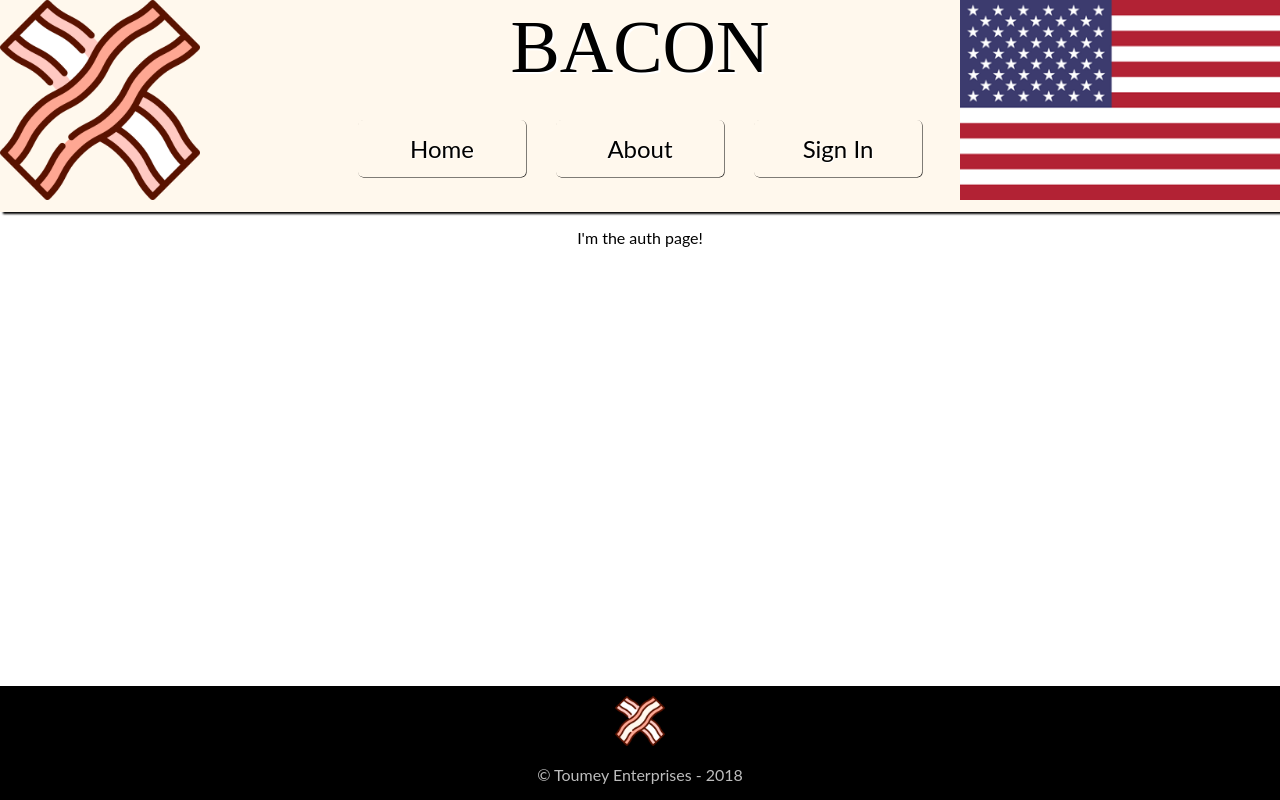
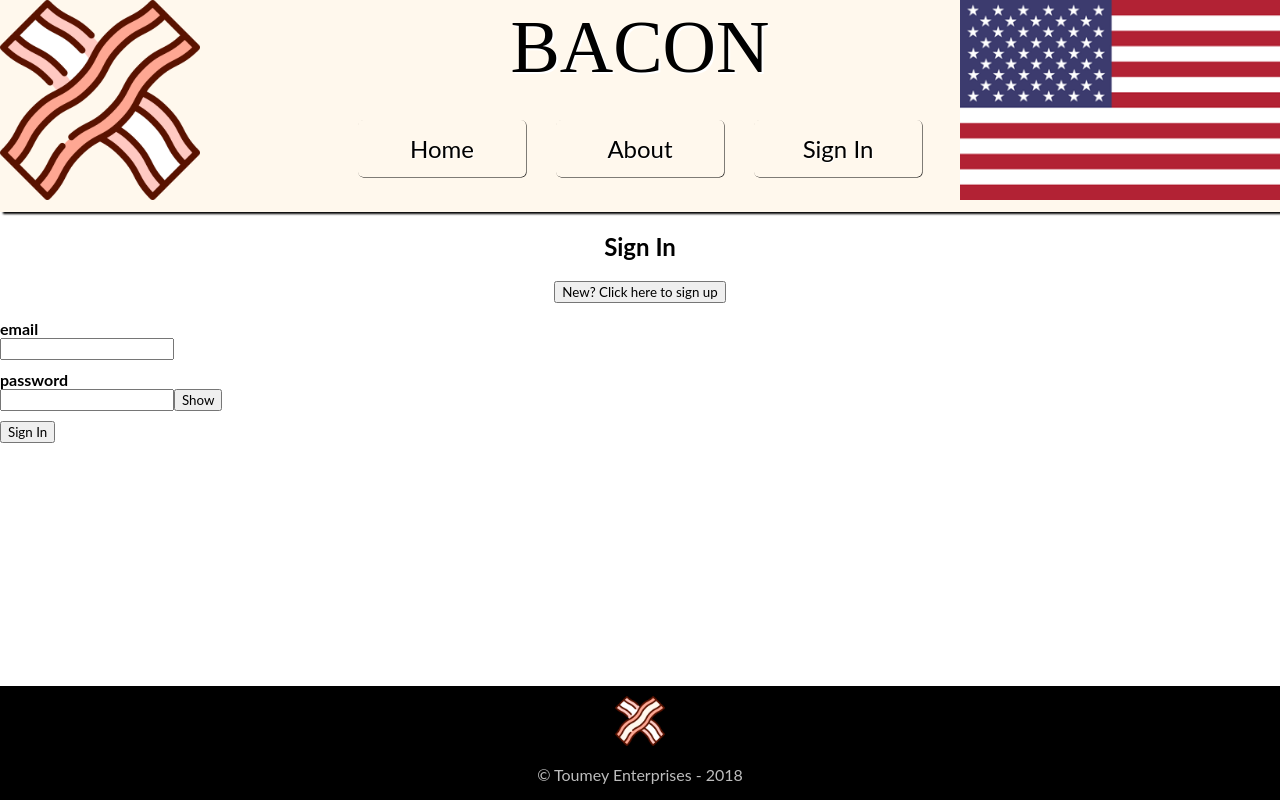
Before and after one commit to alchemy-bootcamp-two-summer-2018/goals, a Vue app in the folder app/: page /#/auth in a window 1280 px wide. Shown: the top 800 px of the page. Built offline with nearby package versions, Linux system fonts and the light colour scheme.

Commit message:
sign in and sign out is working, haphazardly

```diff
--- a/app/src/App.vue
+++ b/app/src/App.vue
@@ -1,7 +1,7 @@
 <template>
   <div id="app">
     <Header/>
-    <router-view></router-view>
+    <router-view :onUser="handleUser"></router-view>
     <Footer/>
   </div>
 </template>
@@ -9,14 +9,31 @@
 <script>
 import Header from './components/Header.vue';
 import Footer from './components/Footer.vue';
-import api from './services/api';
+import { checkForToken, signOut } from './services/api';
 
 export default {
   name: 'app',
   components: {
     Header, Footer
   },
-
+  data() {
+    return {
+      user: null
+    };
+  },
+  created() {
+    this.user = checkForToken();
+  },
+  methods: {
+    handleUser(user) {
+      this.user = user;
+    },
+    handleSignOut() {
+      signOut();
+      this.user = null;
+      this.$router.push('/');
+    }
+  }
 
 
 };
--- a/app/src/components/Auth.vue
+++ b/app/src/components/Auth.vue
@@ -1,13 +1,91 @@
 <template>
-  <main>
-    <p>I'm the auth page!</p>
-  </main>
+  <div>
+    <h2>{{ label }}</h2>
+    <button @click="type = isSignUp ? 'signIn' : 'signUp'">
+      {{
+        isSignUp
+          ? "Already a user? Click here to sign in"
+          : "New? Click here to sign up"
+      }}
+    </button>
+    <pre>{{ error }}</pre>
+    <form @submit.prevent="handleSubmit">
+      <FormControl label="email">
+        <input v-model="credentials.email">
+      </FormControl>
+      <FormControl label="password">
+        <input
+          :type="show ? 'text' : 'password'"
+          v-model="credentials.password">
+        <button
+          @click="show = !show"
+          type="button"
+        >
+          {{ show ? 'Hide' : 'Show' }}
+        </button>
+      </FormControl>
+      <FormControl>
+        <button type="submit">
+          {{ label }}
+        </button>
+      </FormControl>
+    </form>
+  </div>
 </template>
 
 <script>
+import { signUp, signIn } from '../services/api';
+import FormControl from './FormControl';
+
 export default {
+  props: {
+    onUser: Function
+  },
+  components: {
+    FormControl
+  },
+  data() {
+    return {
+      credentials: {
+        email: '',
+        password: ''
+      },
+      show: false,
+      type: 'signIn',
+      error: null
+    };
+  },
+  computed: {
+    isSignUp() {
+      return this.type === 'signUp';
+    },
+    label() {
+      return this.isSignUp ? 'Sign Up' : 'Sign In';
+    }
+  },
+  watch: {
+    type(newType, oldType) {
+      if(newType !== oldType) {
+        this.error = null;
+      }
+    }
+  },
+  methods: {
+    handleSubmit() {
+      this.error = null;
+      const action = this.isSignUp ? signUp : signIn;
+      action(this.credentials)
+        .then(user => {
+          this.onUser(user);
+          this.$router.push('/');
+        })
+        .catch(err => {
+          this.error = err;
+        });
+    }
+  }
+};
 
-};
 </script>
 
 <style scoped>
--- /dev/null
+++ b/app/src/components/FormControl.vue
@@ -0,0 +1,35 @@
+<template id="neighborhood-template">
+  <div class="form-control">
+    <label>
+      {{ label }}
+    </label>
+    <div>
+      <slot/>
+    </div>
+  </div>
+</template>
+
+<script>
+
+export default {
+  props: {
+    label: String,
+  }
+};
+
+</script>
+
+<style scoped>
+
+.form-control {
+  width: 300px;
+  text-align: left;
+}
+
+label {
+  display: block;
+  font-weight: bolder;
+  margin-top: 10px;
+}
+
+</style>
```
